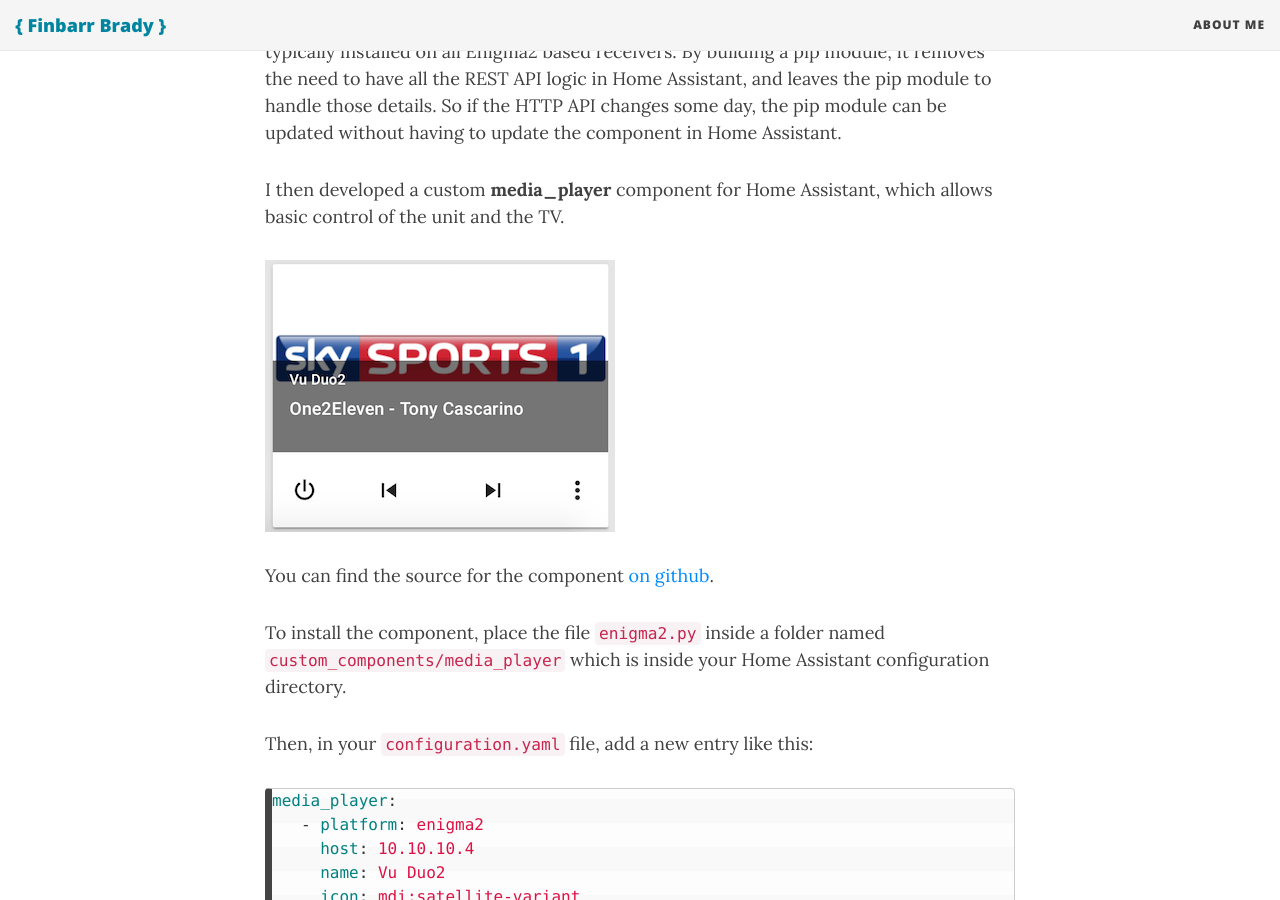
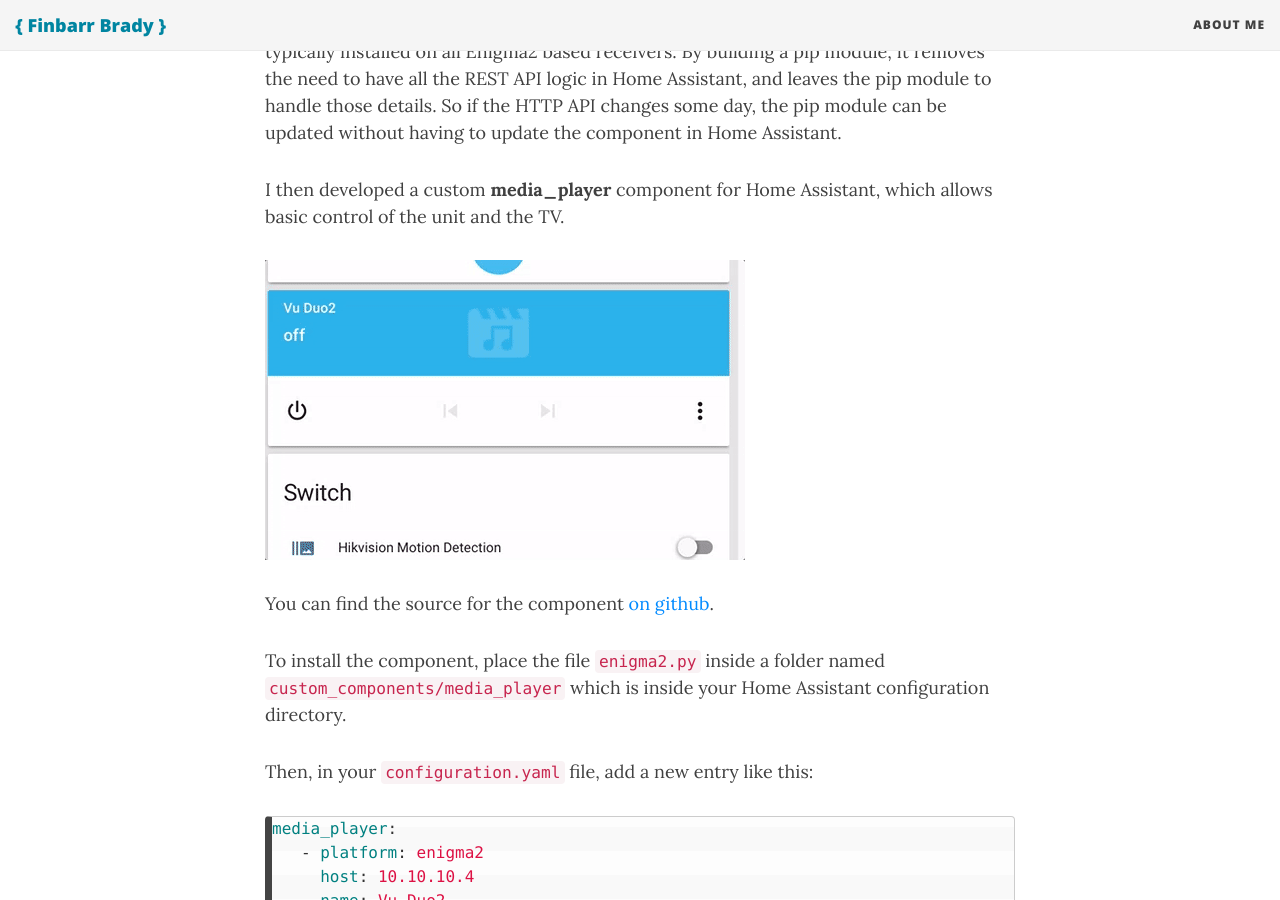
Before and after one commit to fbradyirl/fbradyirl_archive.github.io, a Jekyll site: the page built from _posts/2017-02-19-automate-your-tv.md, in a window 1280 px wide and 900 px high, scrolled down 1131 px. Built offline with Jekyll 4.4.1, drawn with Linux system fonts in a browser that asks for light colours; nearby versions of some CDN libraries; comment, search, counter and statistics services are not loaded.

Commit message:
Updated 2017-02-19-automate-your-tv.md

```diff
--- a/_posts/2017-02-19-automate-your-tv.md
+++ b/_posts/2017-02-19-automate-your-tv.md
@@ -27,7 +27,8 @@ To start, I originally developed a python pip module, called [openwebif.py][2],
 
 I then developed a custom **media_player** component for Home Assistant, which allows basic control of the unit and the TV.
 
-![Home Assistant Enigma2 Preview]({{site.baseurl}}/img/posts/enigma2.png)
+
+![Home Assistant Enigma2 Preview]({{site.baseurl}}/img/posts/enigma2gif.gif)
 
 You can find the source for the component [on github][3].
 
```
